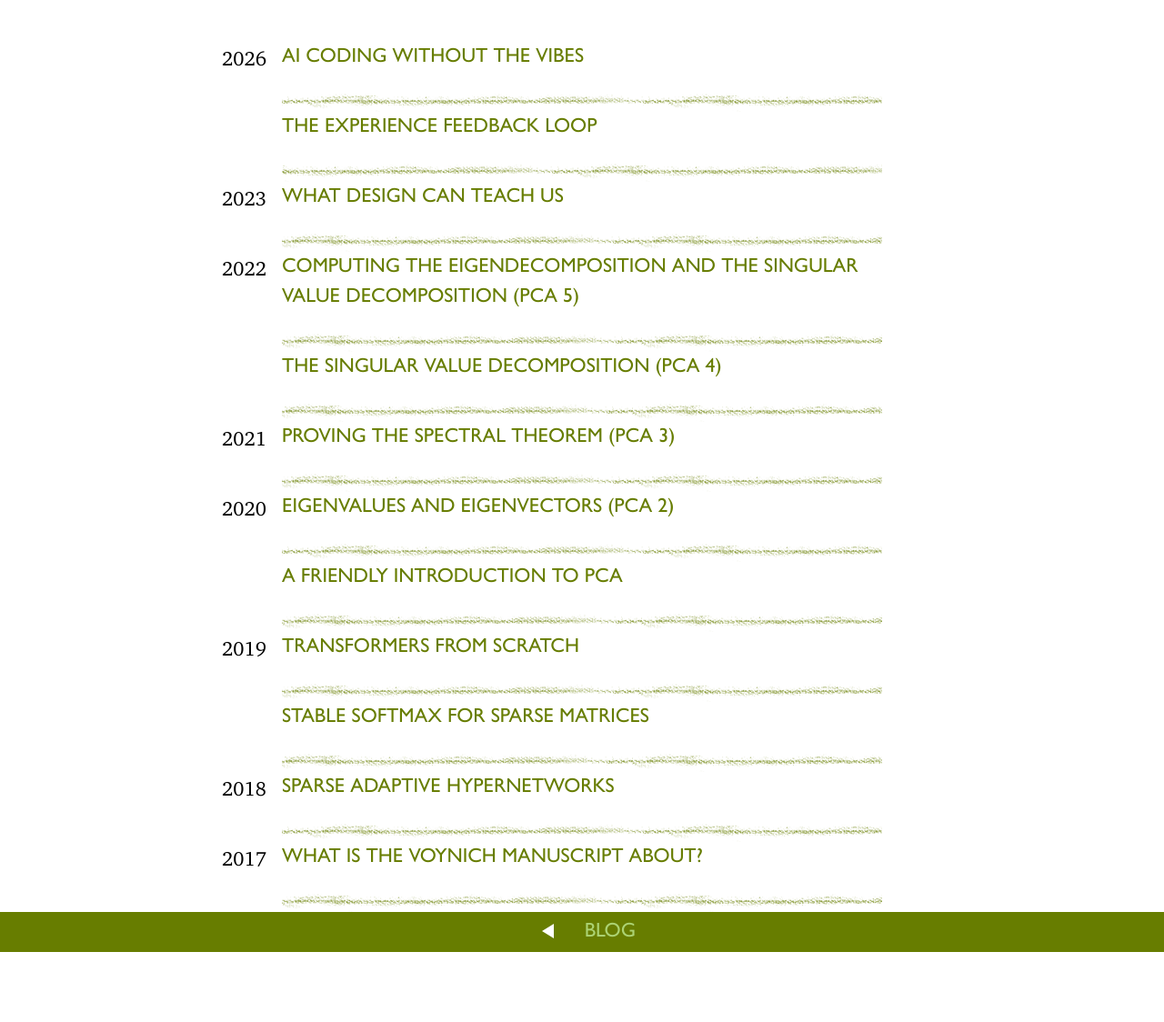
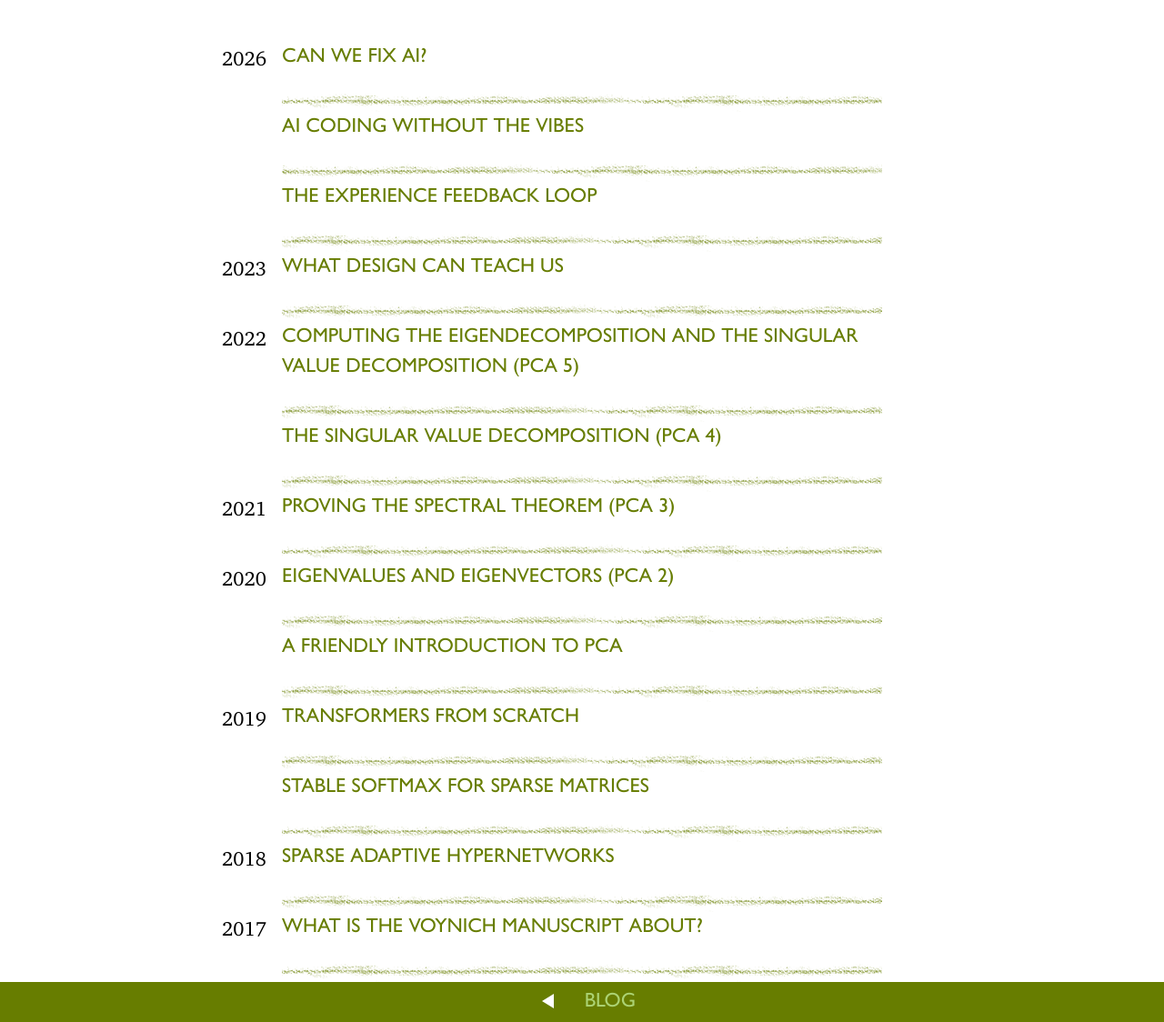
Before and after one commit to pbloem/peterbloem.nl, a Jekyll site: the page built from blog/index.md, in a window 1280 px wide. Shown: the whole page at 91% size. Built offline with Jekyll 4.4.1, drawn with Linux system fonts in a browser that asks for light colours; some web fonts are replaced; our own code applies the rules of GitHub Pages for plain Markdown files; before the commit the page ends 1047 px from its top, so only the background shows below that.

Commit message:
Part one.

```diff
--- a/blog/index.md
+++ b/blog/index.md
@@ -9,9 +9,14 @@ article: false
 <ul class="nav publications content">
 
 	<li><a href="craft-coding">
+	  	<h2>Can we fix AI?
+	  	</h2>
+	  	<span class="year">2026</span>
+	  	</a>
+	</li>
+	<li><a href="craft-coding">
 	  	<h2>AI coding without the vibes
 	  	</h2>
-	  	<span class="year">2026</span>
 	  	</a>
 	</li>
 	<li><a href="experience-feedback">
```
